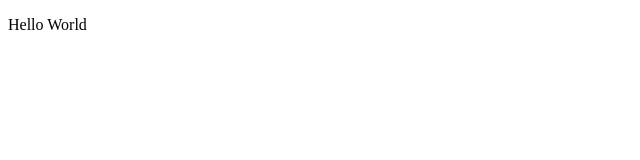
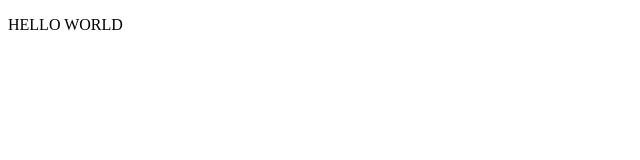
Before and after one commit to sviatoslav29041967/training, a plain HTML site: page index.html in a window 1280 px wide. Shown: the full height of the page, 0-640 px from the left. Drawn offline with Linux system fonts and the light colour scheme.

Commit message:
second commit

```diff
--- a/index.html
+++ b/index.html
@@ -8,7 +8,7 @@
 </head>
 <body>
 
-<p>Hello World</p>
+<p>HELLO WORLD</p>
 
 <script src = 'js/script.js'></script>
 
```
